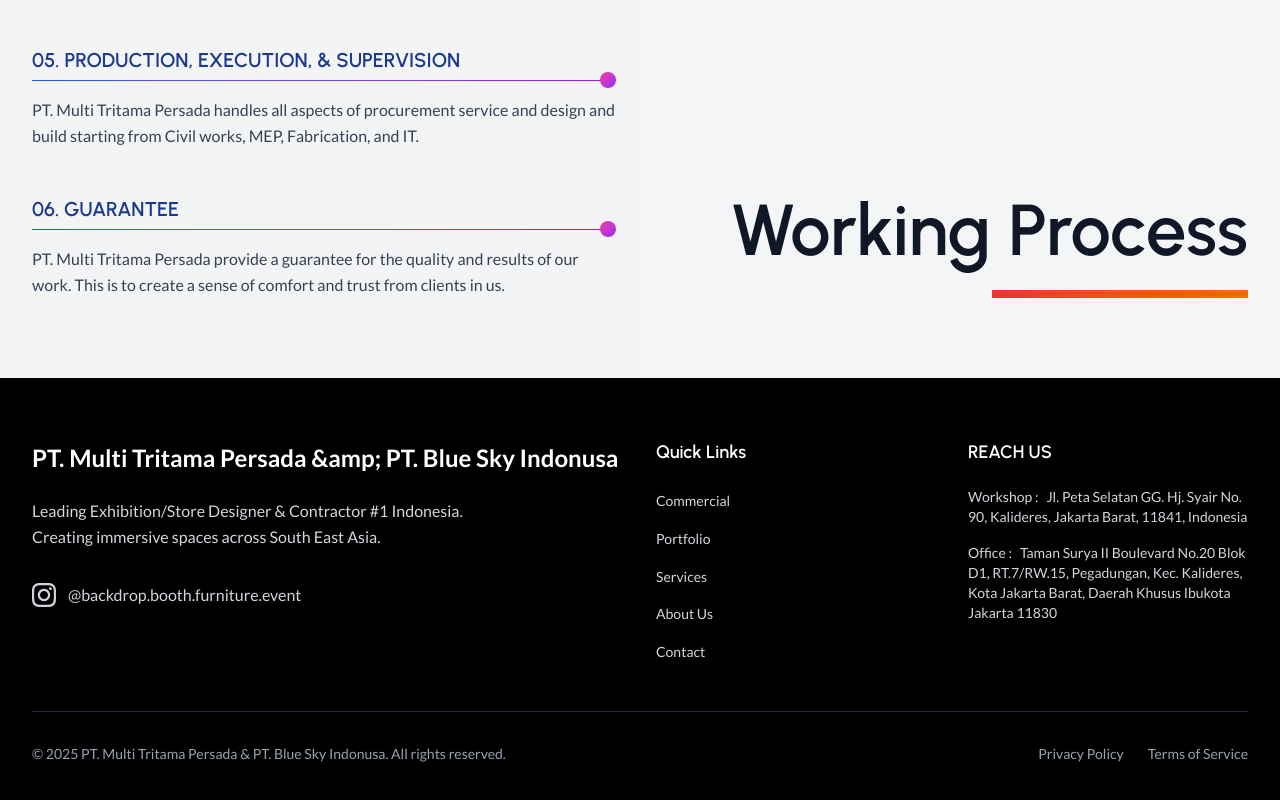
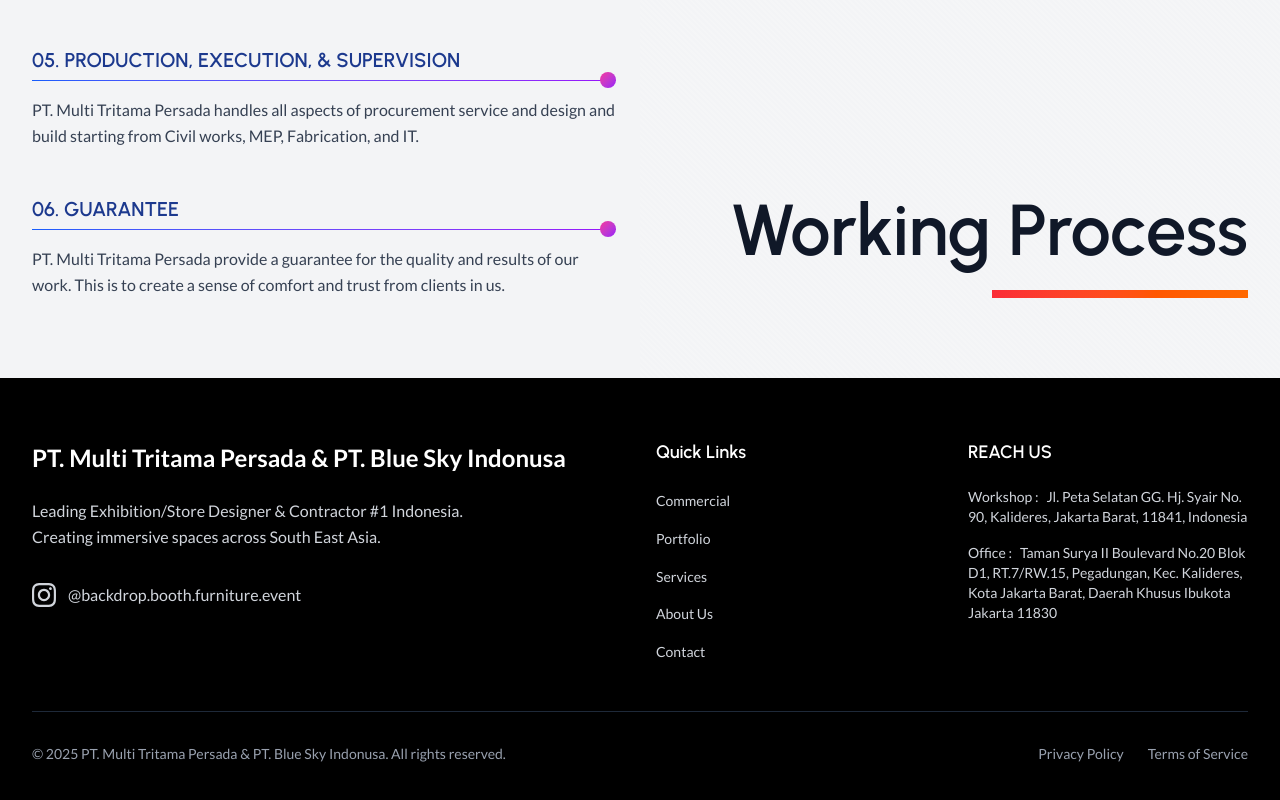
Before and after one commit to 1wasilah1/decor, a Next.js app: page /about in a window 1280 px wide. Shown: the part 1144-1944 px from the top of the page. Built offline with nearby package versions, Linux system fonts and the light colour scheme; no server answers.

Commit message:
perubahan nama

```diff
--- a/src/components/Footer.tsx
+++ b/src/components/Footer.tsx
@@ -20,7 +20,7 @@
           {/* Company Info */}
           <div className="col-span-1 md:col-span-2">
             <div className="mb-6">
-              <span className="text-2xl font-bold">{settings?.companyName || 'PT. Multi Tritama Persada &amp; PT. Blue Sky Indonusa'}</span>
+              <span className="text-2xl font-bold">PT. Multi Tritama Persada &amp; PT. Blue Sky Indonusa</span>
             </div>
             <p className="text-gray-300 mb-8 max-w-md leading-relaxed">
               {settings?.description || t('footerDesc')}
```
